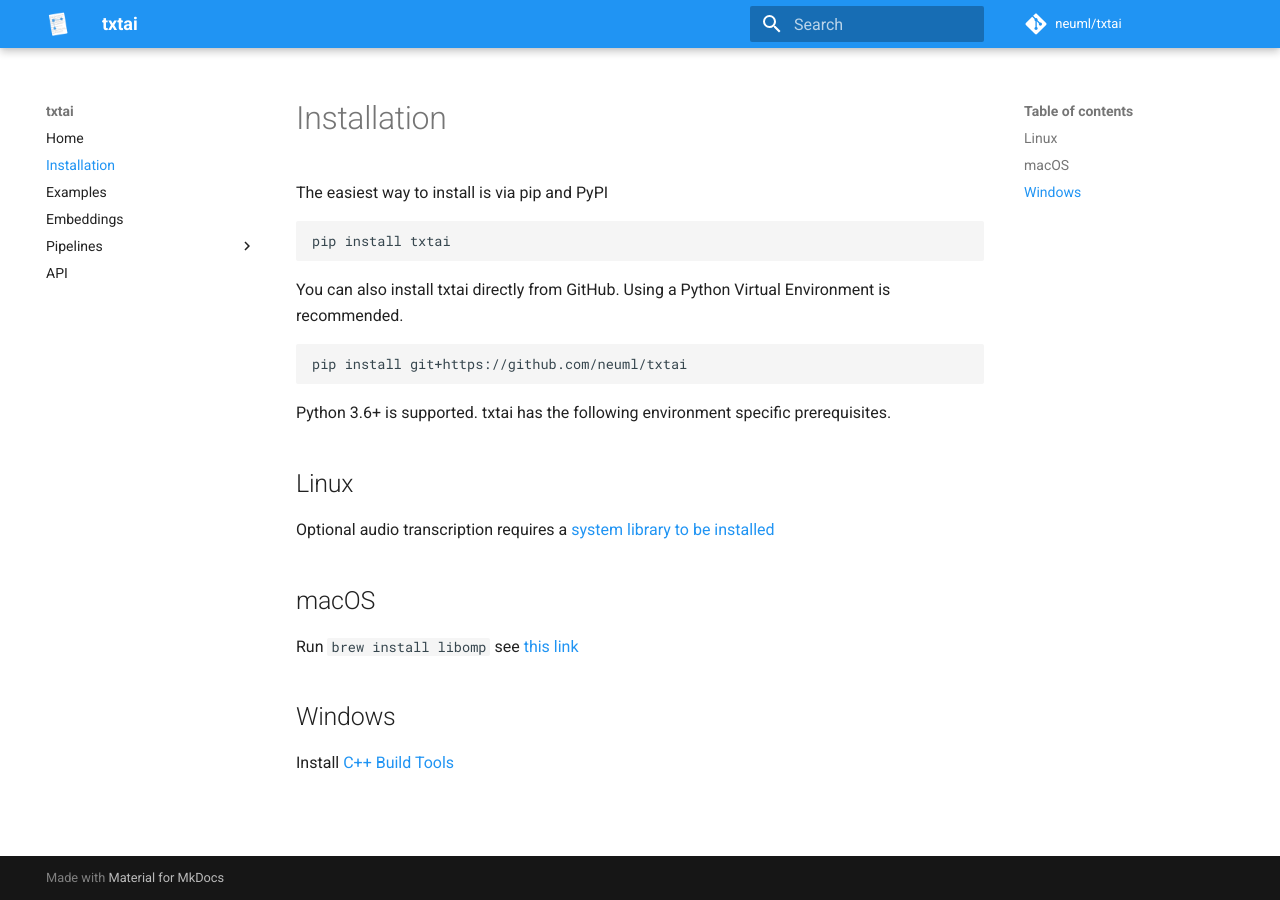
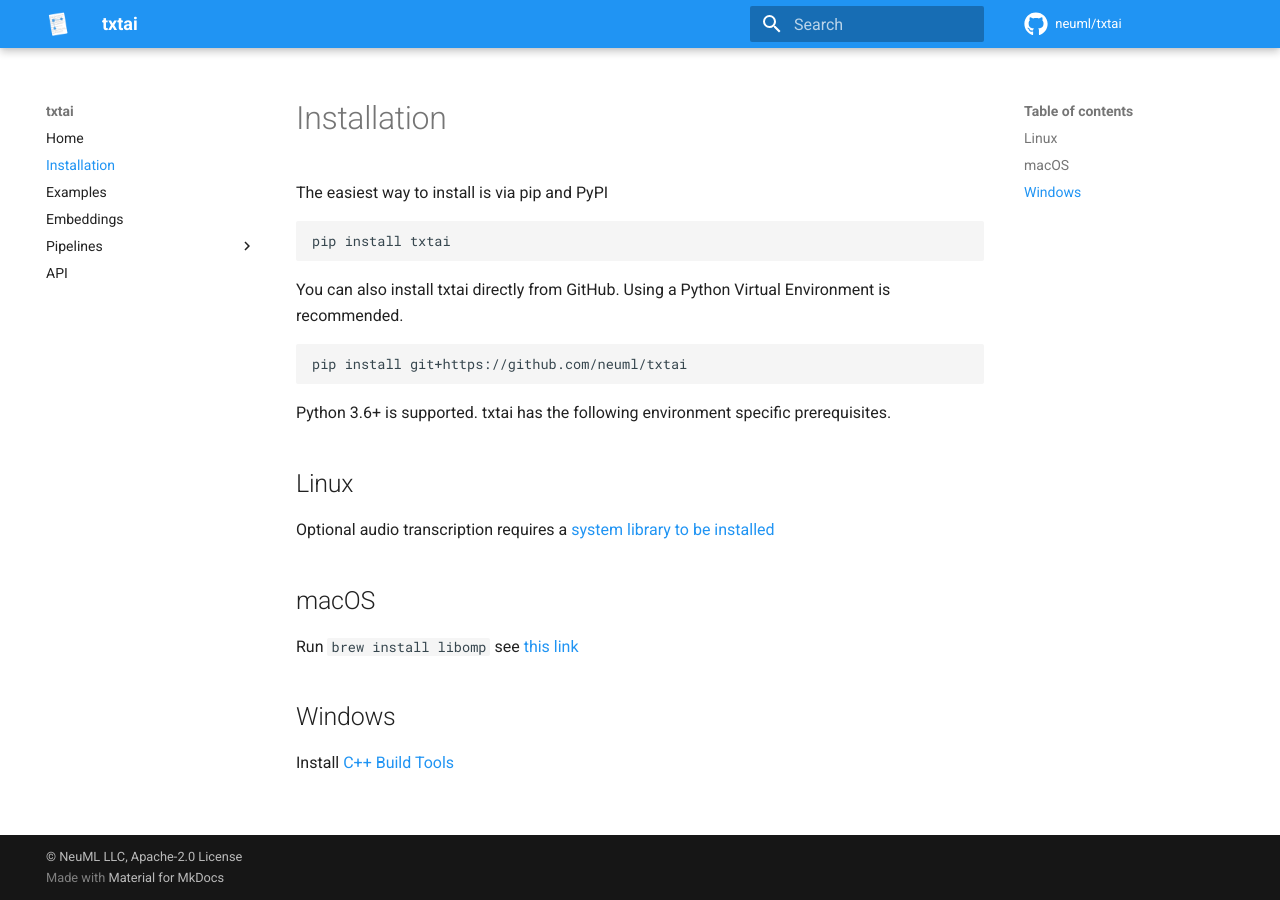
Before and after one commit to neuml/txtai, an MkDocs documentation site: the page built from docs/install.md, in a window 1280 px wide. Built offline with MkDocs 1.6.1 and Material for MkDocs 9.7.7, drawn with Linux system fonts in a browser that asks for light colours; comment, search, counter and statistics services are not loaded.

Commit message:
Update docs

```diff
--- a/mkdocs.yml
+++ b/mkdocs.yml
@@ -3,9 +3,12 @@
     name: material
     logo: images/logo.png
     favicon: images/logo.png
+    icon:
+        repo: fontawesome/brands/github
     palette:
         primary: blue
         accent: blue
+copyright: © NeuML LLC, Apache-2.0 License
 repo_name: neuml/txtai
 repo_url: https://github.com/neuml/txtai
 nav:
```
Also changed, not shown: README.md (+1 -1 lines).
